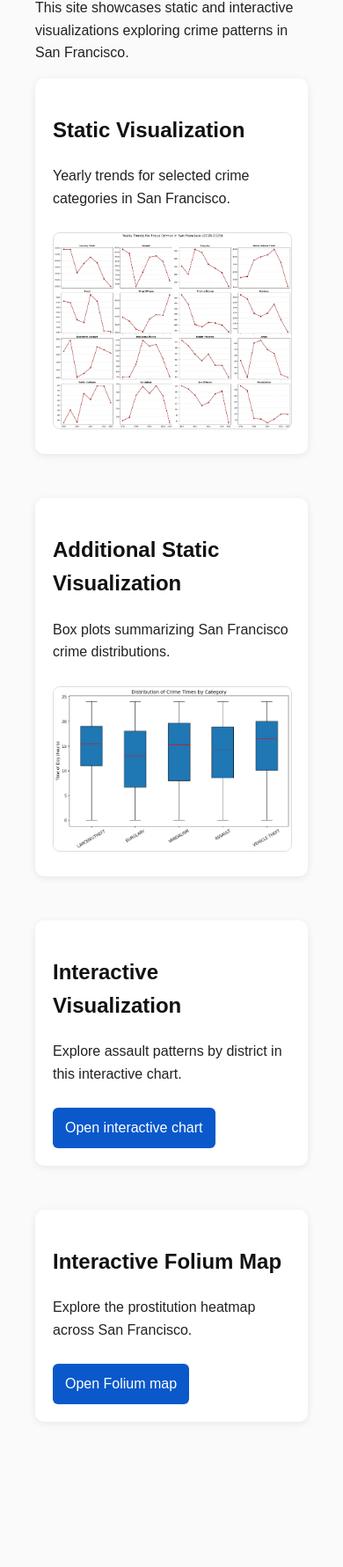
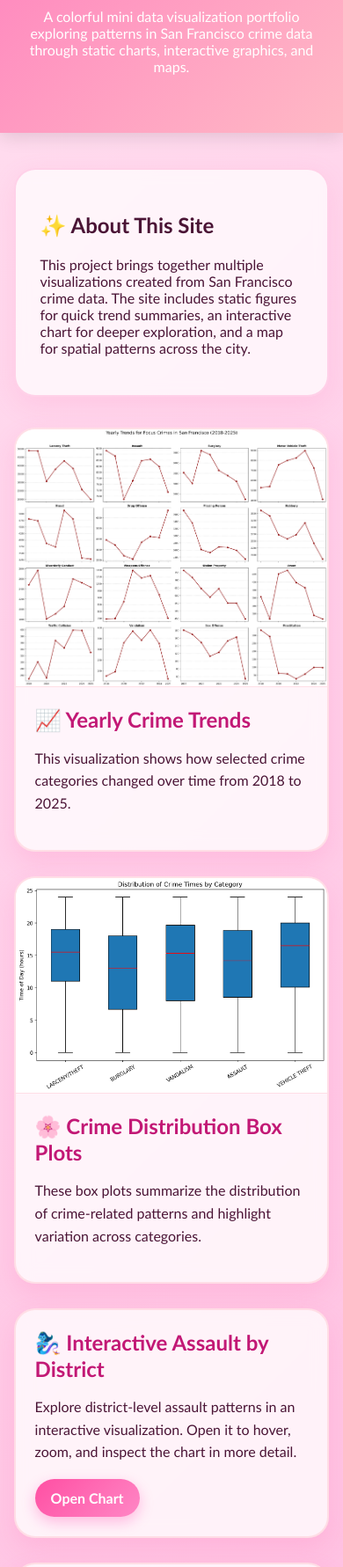
Before and after one commit to lilizxx2k/lilizxx2k.github.io, a plain HTML site: page index.html in a window 390 px wide. Shown: the part 219-2000 px from the top of the page at 88% size. Before the commit the page ends 1885 px from the top, so only its background shows below. Drawn offline with Linux system fonts and the light colour scheme.

Commit message:
Revise index.html for SEO and styling improvements
Updated the title and meta tags for improved SEO and clarity. Enhanced styling and layout for better visual appeal and user experience.

```diff
--- a/index.html
+++ b/index.html
@@ -1,84 +1,217 @@
 <!DOCTYPE html>
 <html lang="en">
 <head>
-  <meta charset="UTF-8">
-  <meta name="viewport" content="width=device-width, initial-scale=1.0">
-  <title>Lilian's Data Visualization Site</title>
+  <meta charset="UTF-8" />
+  <meta name="viewport" content="width=device-width, initial-scale=1.0" />
+  <title>Lilian's San Francisco Crime Visualizations</title>
   <style>
+    * {
+      box-sizing: border-box;
+    }
+
     body {
-      font-family: Arial, sans-serif;
-      margin: 40px;
+      margin: 0;
+      font-family: "Trebuchet MS", "Segoe UI", Arial, sans-serif;
+      background: linear-gradient(135deg, #ffe0f0, #ffd1ea, #ffc2e2, #ffeaf6);
+      color: #4a1435;
+    }
+
+    header {
+      text-align: center;
+      padding: 80px 20px 50px;
+      background: linear-gradient(135deg, rgba(255, 105, 180, 0.85), rgba(255, 182, 193, 0.9));
+      color: white;
+      box-shadow: 0 4px 20px rgba(0,0,0,0.12);
+    }
+
+    header h1 {
+      margin: 0;
+      font-size: 3rem;
+      letter-spacing: 1px;
+      text-shadow: 2px 2px 10px rgba(0,0,0,0.18);
+    }
+
+    header p {
+      margin-top: 18px;
+      font-size: 1.2rem;
+      max-width: 800px;
+      margin-left: auto;
+      margin-right: auto;
+    }
+
+    .container {
+      width: min(1100px, 92%);
+      margin: 40px auto 60px;
+    }
+
+    .intro-box {
+      background: rgba(255, 255, 255, 0.72);
+      border: 2px solid rgba(255, 105, 180, 0.25);
+      border-radius: 24px;
+      padding: 28px;
+      margin-bottom: 35px;
+      box-shadow: 0 10px 30px rgba(255, 105, 180, 0.14);
+      backdrop-filter: blur(8px);
+    }
+
+    .grid {
+      display: grid;
+      grid-template-columns: repeat(auto-fit, minmax(320px, 1fr));
+      gap: 28px;
+    }
+
+    .card {
+      background: rgba(255, 255, 255, 0.78);
+      border-radius: 24px;
+      overflow: hidden;
+      box-shadow: 0 12px 28px rgba(255, 105, 180, 0.18);
+      border: 2px solid rgba(255, 182, 193, 0.35);
+      transition: transform 0.25s ease, box-shadow 0.25s ease;
+      backdrop-filter: blur(10px);
+    }
+
+    .card:hover {
+      transform: translateY(-8px) scale(1.01);
+      box-shadow: 0 18px 36px rgba(255, 20, 147, 0.22);
+    }
+
+    .card-content {
+      padding: 22px;
+    }
+
+    .card h2 {
+      margin-top: 0;
+      margin-bottom: 12px;
+      color: #c21875;
+      font-size: 1.5rem;
+    }
+
+    .card p {
+      margin-bottom: 18px;
       line-height: 1.6;
-      background: #fafafa;
-      color: #222;
     }
-    h1, h2 {
-      color: #111;
+
+    .card img {
+      width: 100%;
+      display: block;
+      border-bottom: 1px solid rgba(255, 182, 193, 0.35);
     }
-    .section {
-      margin-bottom: 50px;
-      padding: 20px;
-      background: white;
-      border-radius: 10px;
-      box-shadow: 0 2px 8px rgba(0,0,0,0.08);
+
+    .button {
+      display: inline-block;
+      padding: 12px 18px;
+      background: linear-gradient(135deg, #ff4fa3, #ff87c5);
+      color: white;
+      text-decoration: none;
+      font-weight: bold;
+      border-radius: 999px;
+      box-shadow: 0 6px 16px rgba(255, 20, 147, 0.25);
+      transition: transform 0.2s ease, opacity 0.2s ease;
     }
-    img {
-      max-width: 100%;
-      height: auto;
-      border: 1px solid #ddd;
-      border-radius: 8px;
-      margin-top: 10px;
+
+    .button:hover {
+      transform: scale(1.05);
+      opacity: 0.95;
     }
-    a {
-      color: #0a58ca;
-      text-decoration: none;
+
+    footer {
+      text-align: center;
+      padding: 30px 20px 50px;
+      color: #8a3b64;
+      font-size: 0.95rem;
     }
-    a:hover {
-      text-decoration: underline;
+
+    .sparkle {
+      font-size: 1.2em;
     }
-    .button-link {
-      display: inline-block;
-      margin-top: 10px;
-      padding: 10px 14px;
-      background: #0a58ca;
-      color: white;
-      border-radius: 6px;
-      text-decoration: none;
+
+    @media (max-width: 700px) {
+      header h1 {
+        font-size: 2.2rem;
       }
-    .button-link:hover {
-      background: #084298;
-      text-decoration: none;
+
+      header p {
+        font-size: 1rem;
+      }
     }
   </style>
 </head>
 <body>
-  <h1>San Francisco Crime Visualizations</h1>
+  <header>
+    <h1>💖 San Francisco Crime Visualizations 💖</h1>
     <p>
-    This site showcases static and interactive visualizations exploring crime patterns in San Francisco.
+      A colorful mini data visualization portfolio exploring patterns in San Francisco crime data
+      through static charts, interactive graphics, and maps.
     </p>
+  </header>
 
-  <div class="section">
-    <h2>Static Visualization</h2>
-    <p>Yearly trends for selected crime categories in San Francisco.</p>
-    <img src="images/yearly_crime_trends.png" alt="Yearly crime trends in San Francisco">
+  <main class="container">
+    <section class="intro-box">
+      <h2>✨ About This Site</h2>
+      <p>
+        This project brings together multiple visualizations created from San Francisco crime data.
+        The site includes static figures for quick trend summaries, an interactive chart for deeper
+        exploration, and a map for spatial patterns across the city.
+      </p>
+    </section>
+
+    <section class="grid">
+      <article class="card">
+        <img src="images/yearly_crime_trends.png" alt="Yearly crime trends chart">
+        <div class="card-content">
+          <h2>📈 Yearly Crime Trends</h2>
+          <p>
+            This visualization shows how selected crime categories changed over time from 2018 to 2025.
+          </p>
         </div>
+      </article>
 
-  <div class="section">
-    <h2>Additional Static Visualization</h2>
-    <p>Box plots summarizing San Francisco crime distributions.</p>
+      <article class="card">
         <img src="images/box_plots_sf_crime.png" alt="Box plots of San Francisco crime data">
+        <div class="card-content">
+          <h2>🌸 Crime Distribution Box Plots</h2>
+          <p>
+            These box plots summarize the distribution of crime-related patterns and highlight variation across categories.
+          </p>
         </div>
+      </article>
 
-  <div class="section">
-    <h2>Interactive Visualization</h2>
-    <p>Explore assault patterns by district in this interactive chart.</p>
-    <a class="button-link" href="visualizations/assault_by_district.html" target="_blank">Open interactive chart</a>
+      <article class="card">
+        <div class="card-content">
+          <h2>🧞‍♀️ Interactive Assault by District</h2>
+          <p>
+            Explore district-level assault patterns in an interactive visualization. Open it to hover,
+            zoom, and inspect the chart in more detail.
+          </p>
+          <a class="button" href="visualizations/assault_by_district.html" target="_blank">Open Chart</a>
         </div>
+      </article>
 
-  <div class="section">
-    <h2>Interactive Folium Map</h2>
-    <p>Explore the prostitution heatmap across San Francisco.</p>
-    <a class="button-link" href="visualizations/prostitution_heatmap.html" target="_blank">Open Folium map</a>
+      <article class="card">
+        <div class="card-content">
+          <h2>💅 Heatmap of prostitution </h2>
+          <p>
+            This Folium map shows the geography of prostitution-related incidents in San Francisco.
+            Open the map to pan, zoom, and explore hotspots.
+          </p>
+          <a class="button" href="visualizations/prostitution_heatmap.html" target="_blank">Open Map</a>
         </div>
+      </article>
+
+      <article class="card">
+        <img src="images/yearly_crime_trends_merged.png" alt="Merged yearly crime trends figure">
+        <div class="card-content">
+          <h2>🎀 Additional Trend View</h2>
+          <p>
+            A second static figure offering another view of yearly crime patterns across categories.
+          </p>
+        </div>
+      </article>
+    </section>
+  </main>
+
+  <footer>
+    <p><span class="sparkle">✨</span> Created by Lilian for GitHub Pages <span class="sparkle">✨</span></p>
+  </footer>
 </body>
 </html>
```
Lines whose indentation alone changed are shown as unchanged.
